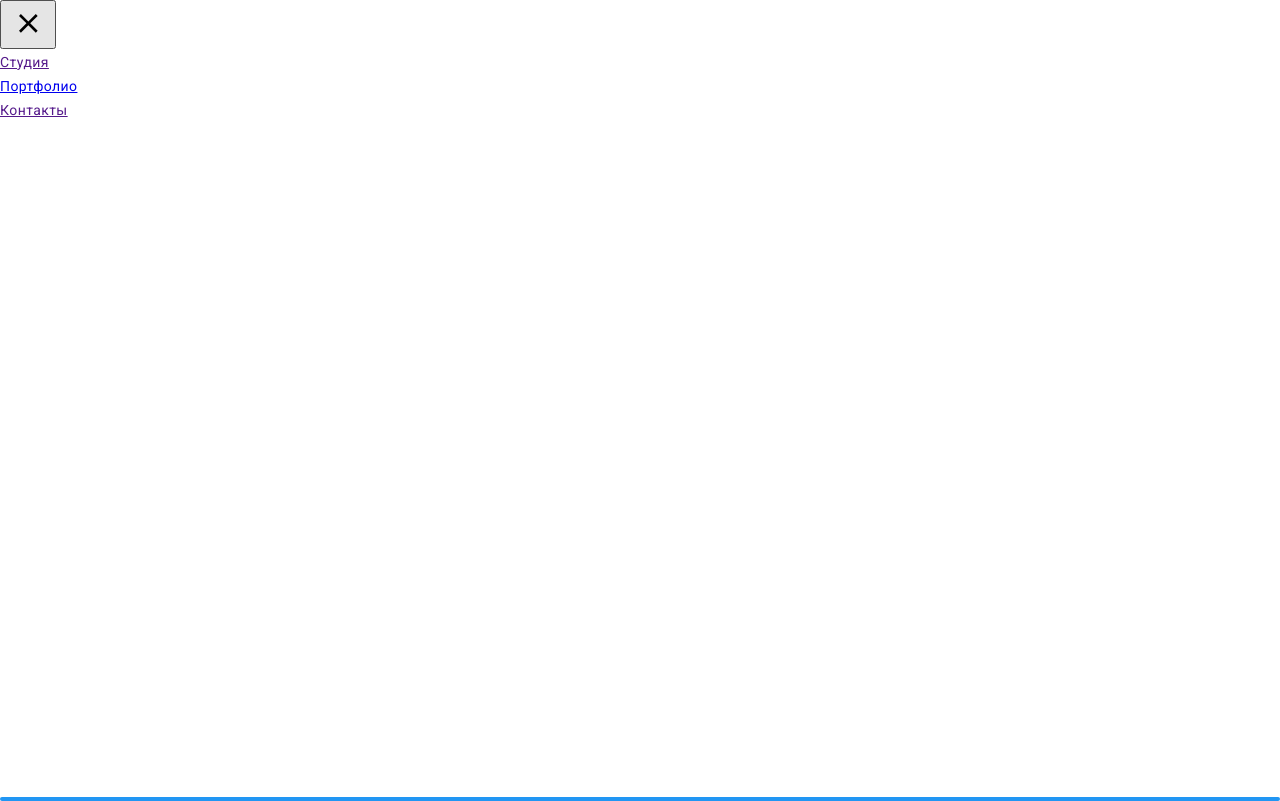
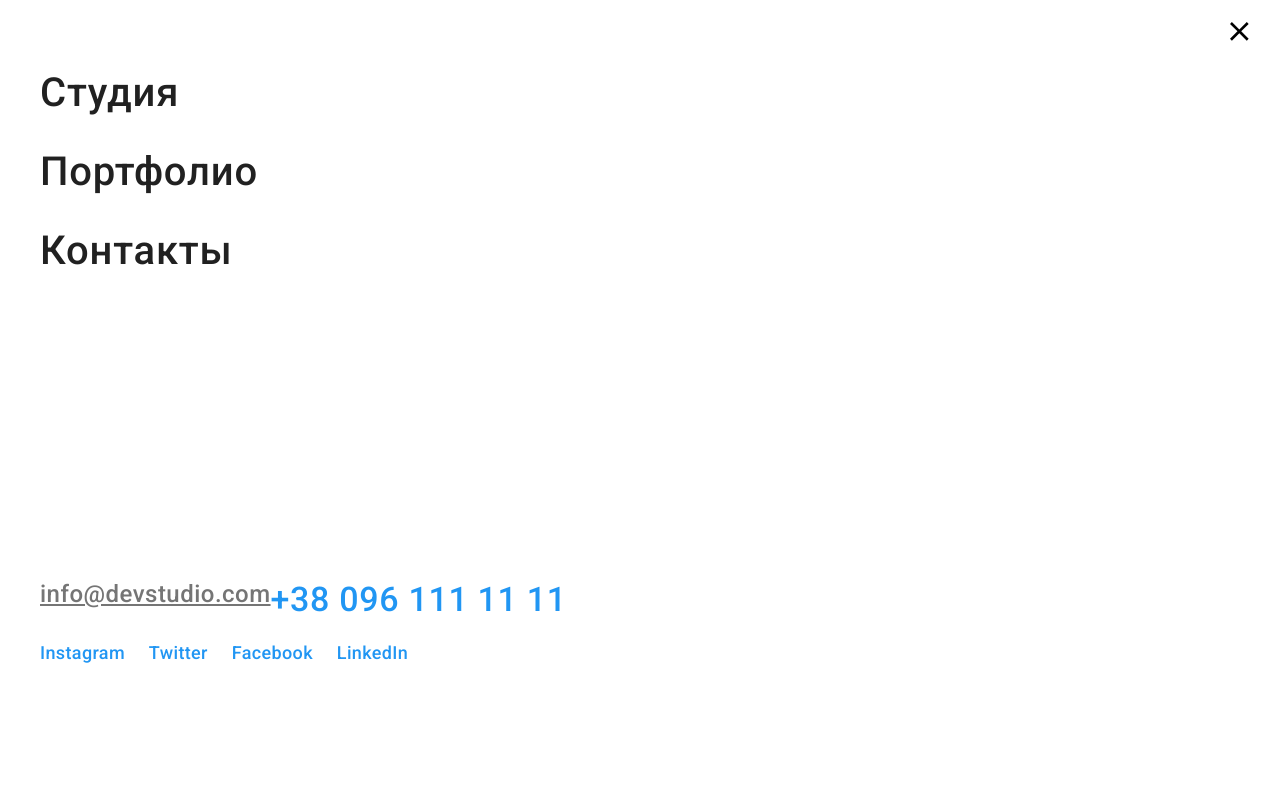
Before and after one commit to Snook2022/goit-markup-hw-08, a plain HTML site: page index.html in a window 1280 px wide. Drawn offline with nearby package versions, Linux system fonts and the light colour scheme.

Commit message:
делаю моб меню

```diff
--- a/index.html
+++ b/index.html
@@ -54,6 +54,7 @@
         </svg>
       </button>
       <div class="mob-menu">
+        <div class="menu-container">
           <button type="button" class="mobile-close-btn">
             <svg class="mobile-soc-icon" width="40" height="40">
               <use href="./images/icons.svg#icon-close_40px-1"></use>
@@ -61,7 +62,7 @@
           </button>
 
           <ul class="mob-menu-list list">
-          <li class="mob-menu-item"><a href="" class="mob-menu-link current">Студия</a></li>
+            <li class="mob-menu-item"><a href="" class="mob-menu-link">Студия</a></li>
             <li class="mob-menu-item">
               <a href="./portfolio.html" class="mob-menu-link">Портфолио</a>
             </li>
@@ -70,22 +71,51 @@
 
           <ul class="contacts list">
             <li class="mob-menu-item">
-            <a href="mailto:info@devstudio.com" class="mob-menu-link">
-              <svg class="item__icon" width="16" height="12">
-                <use href="./images/icons.svg#icon-envelope"></use>
-              </svg>
-              info@devstudio.com</a
+              <a href="mailto:info@devstudio.com" class="mob-mail-link"> info@devstudio.com</a>
+            </li>
+            <li class="mob-menu-item">
+              <a href="tel:+380961111111" class="mob-tel-link"> +38 096 111 11 11 </a>
+            </li>
+          </ul>
+          <ul class="mob-soc-list list">
+            <li class="mob-soc-item">
+              <a
+                href="Instagram"
+                class="mob-soc-link link"
+                target="_blank"
+                rel="noopener nofollow noreferrer"
+                >Instagram</a
               >
             </li>
-          <li class="mob-menu-item">
-            <a href="tel:+380961111111" class="mob-menu-link">
-              <svg class="item__icon" width="10" height="16">
-                <use href="./images/icons.svg#icon-smartphone"></use>
-              </svg>
-              +38 096 111 11 11
-            </a>
+            <li class="mob-soc-item">
+              <a
+                href="Twitter"
+                class="mob-soc-link link"
+                target="_blank"
+                rel="noopener nofollow noreferrer"
+                >Twitter</a
+              >
+            </li>
+            <li class="mob-soc-item">
+              <a
+                href="Facebook"
+                class="mob-soc-link link"
+                target="_blank"
+                rel="noopener nofollow noreferrer"
+                >Facebook</a
+              >
+            </li>
+            <li class="mob-soc-item">
+              <a
+                href="LinkedIn"
+                class="mob-soc-link link"
+                target="_blank"
+                rel="noopener nofollow noreferrer"
+                >LinkedIn</a
+              >
             </li>
           </ul>
+        </div>
       </div>
     </header>
 
--- a/sass/layout/_header.scss
+++ b/sass/layout/_header.scss
@@ -65,7 +65,6 @@
 .contacts {
   display: flex;
   margin-left: auto;
-  display: none;
 }
 
 .contacts .nav__item + .nav__item {
@@ -111,12 +110,80 @@
 .mobile-open-btn:focus {
   background-color: var(--acent-color);
 }
-
+.mobile-close-btn {
+  display: block;
+  margin-left: auto;
+  background-color: var(--primary-bg-color);
+  border: none;
+  cursor: pointer;
+  margin-bottom: 15px;
+}
 .mob-menu {
-  position: absolute;
+  position: fixed;
   top: 0;
   left: 0;
   background-color: var(--primary-bg-color);
   width: 100vw;
   height: 100vh;
+  padding-top: 10px;
+  padding-bottom: 48px;
 }
+.menu-container {
+  width: 100%;
+  margin: 0 auto;
+  padding-left: 40px;
+  padding-right: 15px;
+}
+
+.mob-menu-item:not(:last-child) {
+  margin-bottom: 32px;
+}
+
+.mob-menu-link {
+  font-family: 'Roboto';
+  font-style: normal;
+  font-weight: 500;
+  font-size: 40px;
+  line-height: 1.17;
+  text-align: center;
+  letter-spacing: 0.02em;
+
+  color: var(--primary-text-color);
+  text-decoration: none;
+}
+.mob-tel-link {
+  font-weight: 500;
+  font-size: 34px;
+  line-height: 1.17;
+
+  letter-spacing: 0.02em;
+
+  color: var(--acent-color);
+  text-decoration: none;
+}
+.mob-mail-link {
+  font-weight: 500;
+  font-size: 24px;
+  line-height: 1.17;
+  letter-spacing: 0.02em;
+
+  color: #757575;
+}
+.mob-soc-link {
+  font-weight: 500;
+  font-size: 18px;
+  line-height: 1.22;
+
+  letter-spacing: 0.02em;
+
+  color: #2196f3;
+}
+.mob-soc-link {
+  margin-right: 20px;
+}
+.mob-menu-list {
+  margin-bottom: 306px;
+}
+.mob-soc-item {
+  display: inline-block;
+}
```
Also changed, not shown: css/main.css, css/main.min.css, 2 other files. Lines whose indentation alone changed are shown as unchanged.
